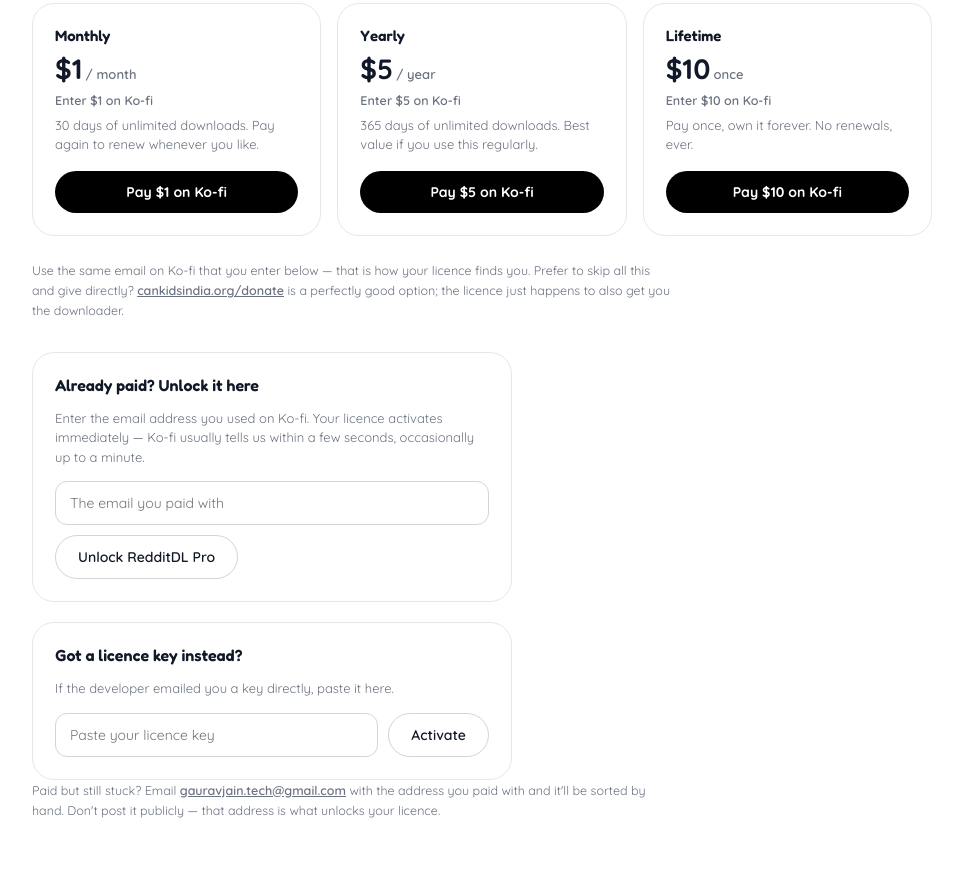
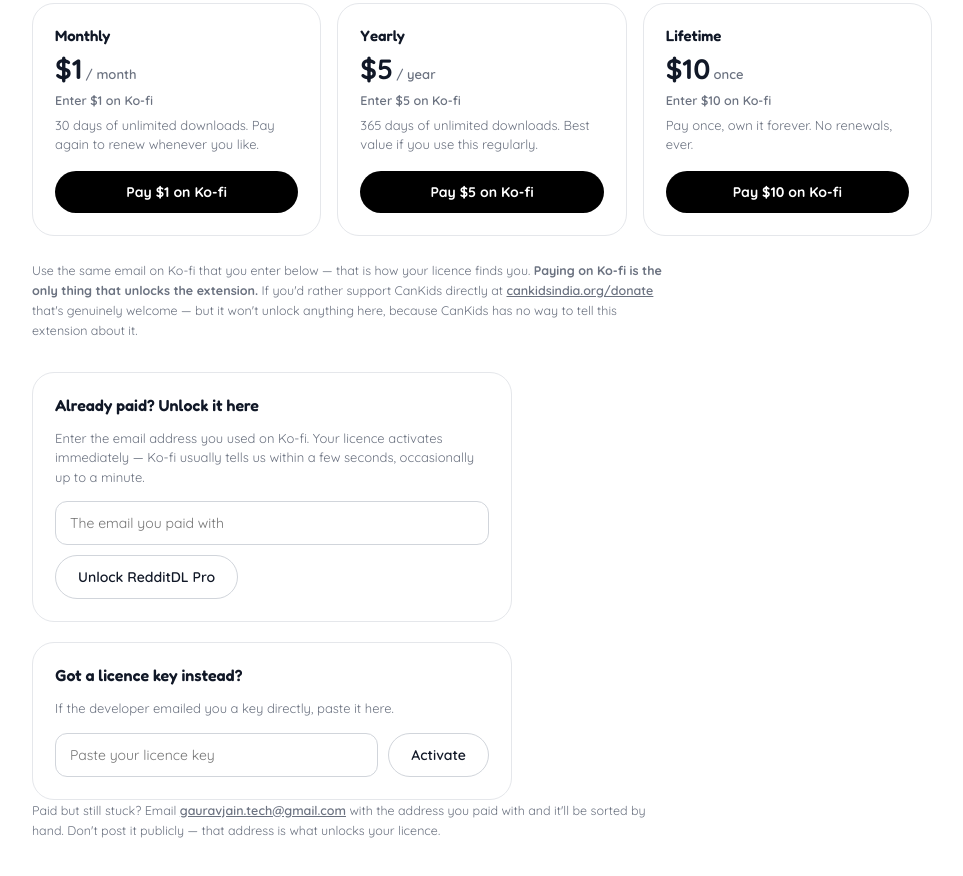
Before and after one commit to GauravZn25/extension-v3, a browser extension: page welcome.html in a window 1280 px wide. Shown: the part 1128-2004 px from the top of the page, without its empty margins (158-1121 px from the left). Drawn offline with Linux system fonts and the light colour scheme.

Commit message:
Clarify direct CanKids donations don't unlock; add handover doc
- welcome.html / transparency.html: state plainly that paying on Ko-fi is the
  only thing that creates a licence. The old copy could be read as 'donate
  either way', which risked someone giving to CanKids and expecting access.
- HANDOVER.md: what's where, what's irreplaceable, the settings that silently
  break every sale, and the decisions worth not re-litigating.

```diff
--- a/welcome.html
+++ b/welcome.html
@@ -484,7 +484,11 @@
                  than a broken counter. -->
             <p class="stats-counter" id="statsCounter" hidden></p>
 
-            <p class="charity-note">Use the same email on Ko-fi that you enter below — that is how your licence finds you. Prefer to skip all this and give directly? <a href="https://cankidsindia.org/donate/" target="_blank" rel="noopener">cankidsindia.org/donate</a> is a perfectly good option; the licence just happens to also get you the downloader.</p>
+            <!-- Stated bluntly on purpose. CanKids has no connection to this
+                 extension, so a donation made on their site cannot possibly
+                 unlock anything — and someone who assumed otherwise would have
+                 given real money expecting a licence. -->
+            <p class="charity-note">Use the same email on Ko-fi that you enter below — that is how your licence finds you. <strong>Paying on Ko-fi is the only thing that unlocks the extension.</strong> If you'd rather support CanKids directly at <a href="https://cankidsindia.org/donate/" target="_blank" rel="noopener">cankidsindia.org/donate</a> that's genuinely welcome — but it won't unlock anything here, because CanKids has no way to tell this extension about it.</p>
 
             <!-- The normal path: pay, then type the email you paid with. The
                  server matches it to the license its webhook already minted
```
Also changed, not shown: transparency.html (+1 -1 lines), 1 other file.
